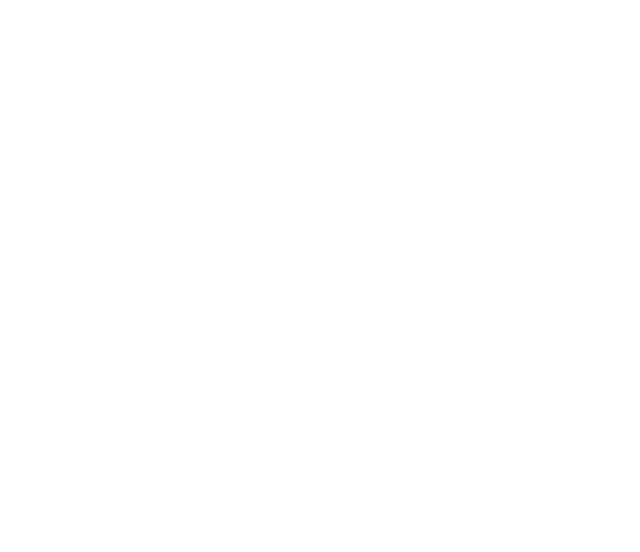
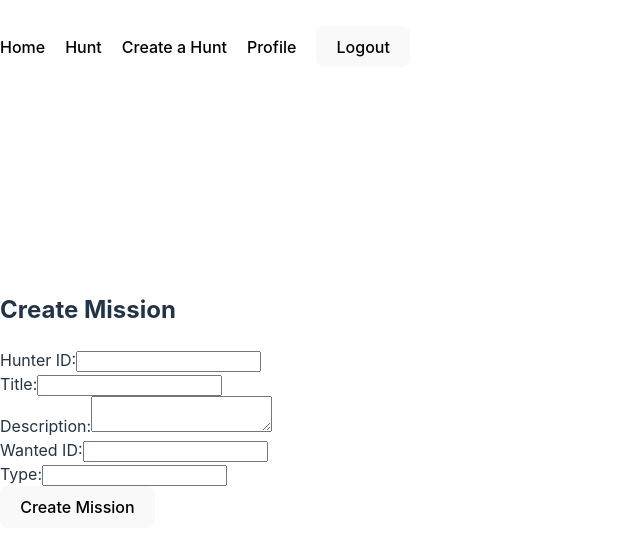
Before and after one commit to AubryFreeman/hxnter-client, a React (Vite) app: page /create in a window 1280 px wide. Before the commit this address had no page. Shown: the top 552 px of the page, without its empty margins (0-640 px from the left). Built offline with nearby package versions, Linux system fonts and the light colour scheme; sample sign-in values are in the browser's storage.

Commit message:
Created create feature and ability to view hunts and their details when clicking on them

```diff
--- a/src/components/applicationViews.jsx
+++ b/src/components/applicationViews.jsx
@@ -5,6 +5,8 @@
 import Home from "../pages/home.jsx";
 import Hunt from "../pages/hunt.jsx";
 import Profile from "../pages/profile.jsx";
+import CreateMission from "../pages/createHunt.jsx";
+import HuntDetails from "../pages/huntDetails.jsx";
 
 
 export const ApplicationViews = () => {
@@ -23,6 +25,8 @@
       <Route element={<Authorized user={user}/>}>
         <Route path="/home" element={<Home />} />
         <Route path="/hunt" element={<Hunt />} />
+        <Route path="/huntDetails/:huntId" element={<HuntDetails />} />
+        <Route path="/create" element={<CreateMission />} />
         <Route path="/profile" element={<Profile />} />
       </Route>
     </Routes>
--- a/src/components/nav/navbar.jsx
+++ b/src/components/nav/navbar.jsx
@@ -9,7 +9,10 @@
                 <NavLink to={"/home"}>Home</NavLink>
             </li>
             <li className="navbar__item pl-10">
-                <NavLink to={"/hunt"}>Create a Hunt</NavLink>
+                <NavLink to={"/hunt"}>Hunt</NavLink>
+            </li>
+            <li className="navbar__item pl-10">
+                <NavLink to={"/create"}>Create a Hunt</NavLink>
             </li>
             <li className="navbar__item pl-10">
                 <NavLink to={"/profile"}>Profile</NavLink>
--- /dev/null
+++ b/src/data/huntFetches.jsx
@@ -0,0 +1,59 @@
+export const createHunt = async (obj, user_token) => {
+    try {
+      const response = await fetch(`http://localhost:8000/missions`, {
+        method: "POST",
+        headers: {
+          Authorization: `Token ${user_token}`,
+          "Content-Type": "application/json",
+        },
+        body: JSON.stringify(obj),
+      });
+
+      if (!response.ok) {
+        throw new Error("Failed to create hunt");
+      }
+
+      return response.json();
+    } catch (error) {
+      console.error("Error creating hunt", error);
+      throw error;
+    }
+  };
+
+  export const getAllHunts = async (user_token) => {
+    try {
+      const response = await fetch(`http://localhost:8000/missions`, {
+        headers: {
+          Authorization: `Token ${user_token}`,
+        },
+      });
+
+      if (!response.ok) {
+        throw new Error("Failed to fetch hunts");
+      }
+
+      return response.json();
+    } catch (error) {
+      console.error("Error fetching hunts", error);
+      throw error;
+    }
+  };
+
+  export const getHuntDetails = async (huntId, user_token) => {
+    try {
+      const response = await fetch(`http://localhost:8000/missions/${huntId}`, {
+        headers: {
+          Authorization: `Token ${user_token}`,
+        },
+      });
+
+      if (!response.ok) {
+        throw new Error("Failed to fetch hunt details");
+      }
+
+      return response.json();
+    } catch (error) {
+      console.error("Error fetching hunt details", error);
+      throw error;
+    }
+  };
--- /dev/null
+++ b/src/pages/createHunt.jsx
@@ -0,0 +1,91 @@
+import { useState } from 'react';
+import { createHunt } from '../data/huntFetches.jsx';
+import { useNavigate } from 'react-router-dom';
+
+  const CreateMission = () => {
+    const [hunter, setHunter] = useState('');
+    const [title, setTitle] = useState('');
+    const [description, setDescription] = useState('');
+    const [wanted, setWanted] = useState('');
+    const [type, setType] = useState('');
+    const [error, setError] = useState('');
+    const navigate = useNavigate()
+
+    const handleSubmit = async (event) => {
+      event.preventDefault();
+
+      const missionObject = {
+        hunter,
+        title,
+        description,
+        wanted,
+        type,
+      };
+
+      try {
+        const userToken = JSON.parse(localStorage.getItem('user_token')).token;
+        await createHunt(missionObject, userToken);
+        console.log('Mission created');
+        navigate('/hunt');
+      } catch (error) {
+        console.error('Error creating mission:', error);
+        setError('An error occurred');
+      }
+    };
+
+  return (
+    <div>
+      <h2>Create Mission</h2>
+      {error && <p>{error}</p>}
+      <form onSubmit={handleSubmit}>
+        <div>
+          <label htmlFor="hunter">Hunter ID:</label>
+          <input
+            type="text"
+            id="hunter"
+            value={hunter}
+            onChange={(e) => setHunter(e.target.value)}
+          />
+        </div>
+        <div>
+          <label htmlFor="title">Title:</label>
+          <input
+            type="text"
+            id="title"
+            value={title}
+            onChange={(e) => setTitle(e.target.value)}
+          />
+        </div>
+        <div>
+          <label htmlFor="description">Description:</label>
+          <textarea
+            id="description"
+            value={description}
+            onChange={(e) => setDescription(e.target.value)}
+          ></textarea>
+        </div>
+        <div>
+          <label htmlFor="wanted">Wanted ID:</label>
+          <input
+            type="text"
+            id="wanted"
+            value={wanted}
+            onChange={(e) => setWanted(e.target.value)}
+          />
+        </div>
+        <div>
+          <label htmlFor="type">Type:</label>
+          <input
+            type="text"
+            id="type"
+            value={type}
+            onChange={(e) => setType(e.target.value)}
+          />
+        </div>
+        <button type="submit">Create Mission</button>
+      </form>
+    </div>
+  );
+};
+
+export default CreateMission;
--- /dev/null
+++ b/src/pages/css/createHunt.css
@@ -0,0 +1,29 @@
+.create-mission-container {
+    max-width: 400px;
+    margin: auto;
+    padding: 20px;
+    border: 1px solid #ccc;
+    border-radius: 5px;
+  }
+
+  .form-group {
+    margin-bottom: 15px;
+  }
+
+  .error-message {
+    color: red;
+    font-size: 14px;
+  }
+
+  .submit-button {
+    background-color: #007bff;
+    color: #fff;
+    border: none;
+    padding: 10px 20px;
+    border-radius: 5px;
+    cursor: pointer;
+  }
+
+  .submit-button:hover {
+    background-color: #0056b3;
+  }
--- a/src/pages/hunt.jsx
+++ b/src/pages/hunt.jsx
@@ -1,9 +1,54 @@
-function Hunt() {
-    return (
-      <main className='text-slate-900 pl-10 pr-10'>
-        <h1 className='text-4xl'>HUNT</h1>
-      </main>
-    )
+import { useEffect, useState } from 'react';
+import { getAllHunts } from '../data/huntFetches.jsx';
+import { Link } from 'react-router-dom';
+
+const Hunt = () => {
+  const [hunts, setHunts] = useState([]);
+  const [loading, setLoading] = useState(true);
+  const [error, setError] = useState(null);
+
+  useEffect(() => {
+    const fetchHunts = async () => {
+      try {
+        const userToken = JSON.parse(localStorage.getItem('user_token')).token;
+        const huntsData = await getAllHunts(userToken);
+        setHunts(huntsData);
+      } catch (error) {
+        setError('Error fetching hunts');
+      } finally {
+        setLoading(false);
+      }
+    };
+
+    fetchHunts();
+  }, []);
+
+  if (loading) {
+    return <div>Loading...</div>;
   }
 
-  export default Hunt
+  if (error) {
+    return <div>{error}</div>;
+  }
+
+  return (
+    <div>
+      <h2>Hunt List</h2>
+      {hunts.length === 0 ? (
+        <p>No hunts available</p>
+      ) : (
+        <ul>
+          {hunts.map((hunt) => (
+            <li key={hunt.id}>
+              <Link to={`/huntDetails/${hunt.id}`}>
+                <h3>{hunt.title}</h3>
+              </Link>
+            </li>
+          ))}
+        </ul>
+      )}
+    </div>
+  );
+};
+
+export default Hunt;
--- /dev/null
+++ b/src/pages/huntDetails.jsx
@@ -0,0 +1,50 @@
+import { useEffect, useState } from 'react';
+import { useParams } from 'react-router-dom';
+import { getHuntDetails } from '../data/huntFetches';
+
+const HuntDetails = () => {
+  const { huntId } = useParams();
+  const [hunt, setHunt] = useState(null);
+  const [loading, setLoading] = useState(true);
+  const [error, setError] = useState(null);
+
+  useEffect(() => {
+    const fetchHuntDetails = async () => {
+      try {
+        const userToken = JSON.parse(localStorage.getItem('user_token')).token;
+        const huntData = await getHuntDetails(huntId, userToken);
+        setHunt(huntData);
+      } catch (error) {
+        setError('Error fetching hunt details');
+      } finally {
+        setLoading(false);
+      }
+    };
+
+    fetchHuntDetails();
+  }, [huntId]);
+
+  if (loading) {
+    return <div>Loading...</div>;
+  }
+
+  if (error) {
+    return <div>{error}</div>;
+  }
+
+  if (!hunt) {
+    return <div>Hunt not found</div>;
+  }
+
+  return (
+    <div>
+      <h2>{hunt.title}</h2>
+      <p>{hunt.description}</p>
+      <p>Hunter: {hunt.hunter}</p>
+      <p>Wanted: {hunt.wanted}</p>
+      <p>Type: {hunt.type}</p>
+    </div>
+  );
+};
+
+export default HuntDetails;
```
